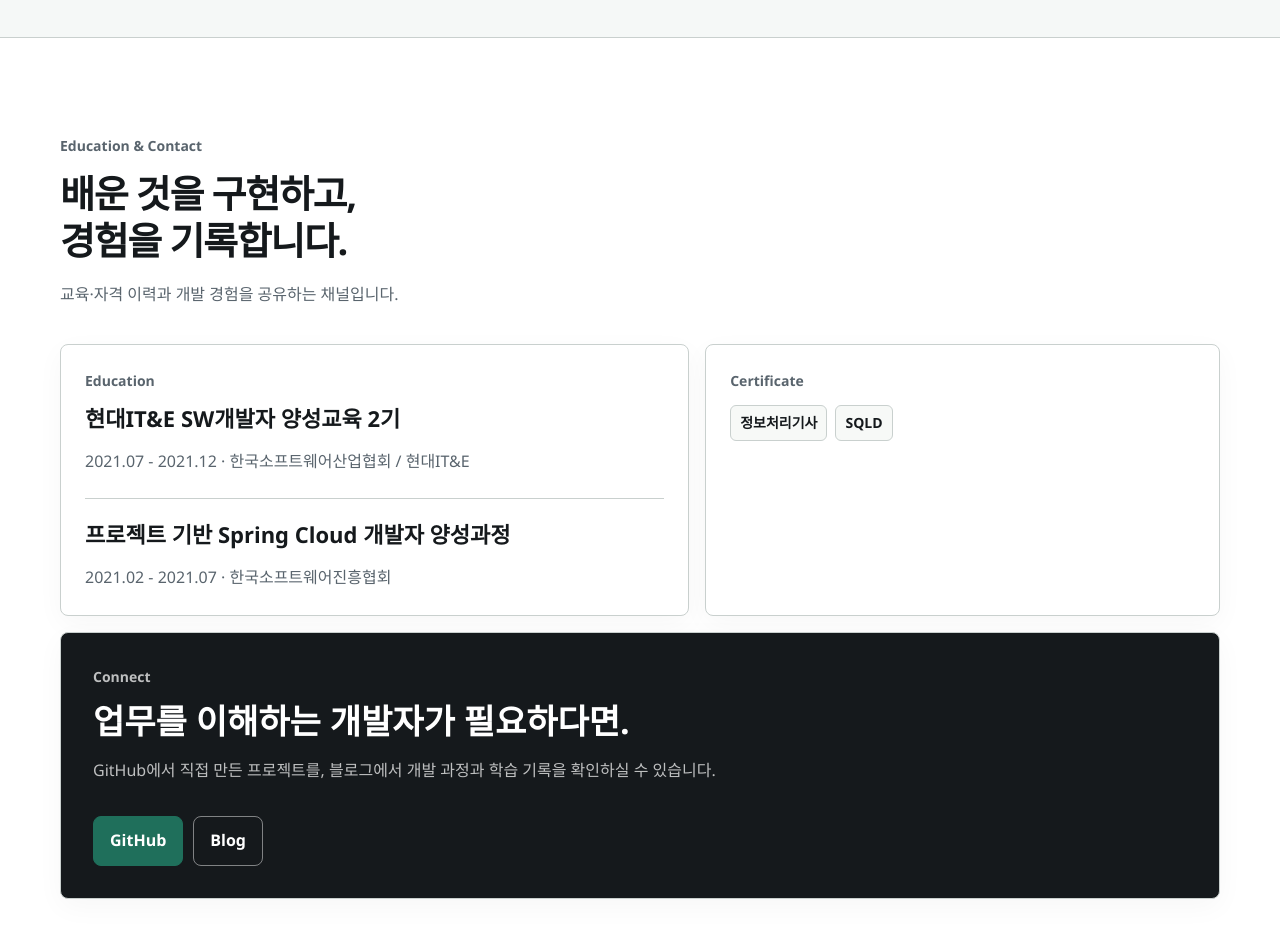
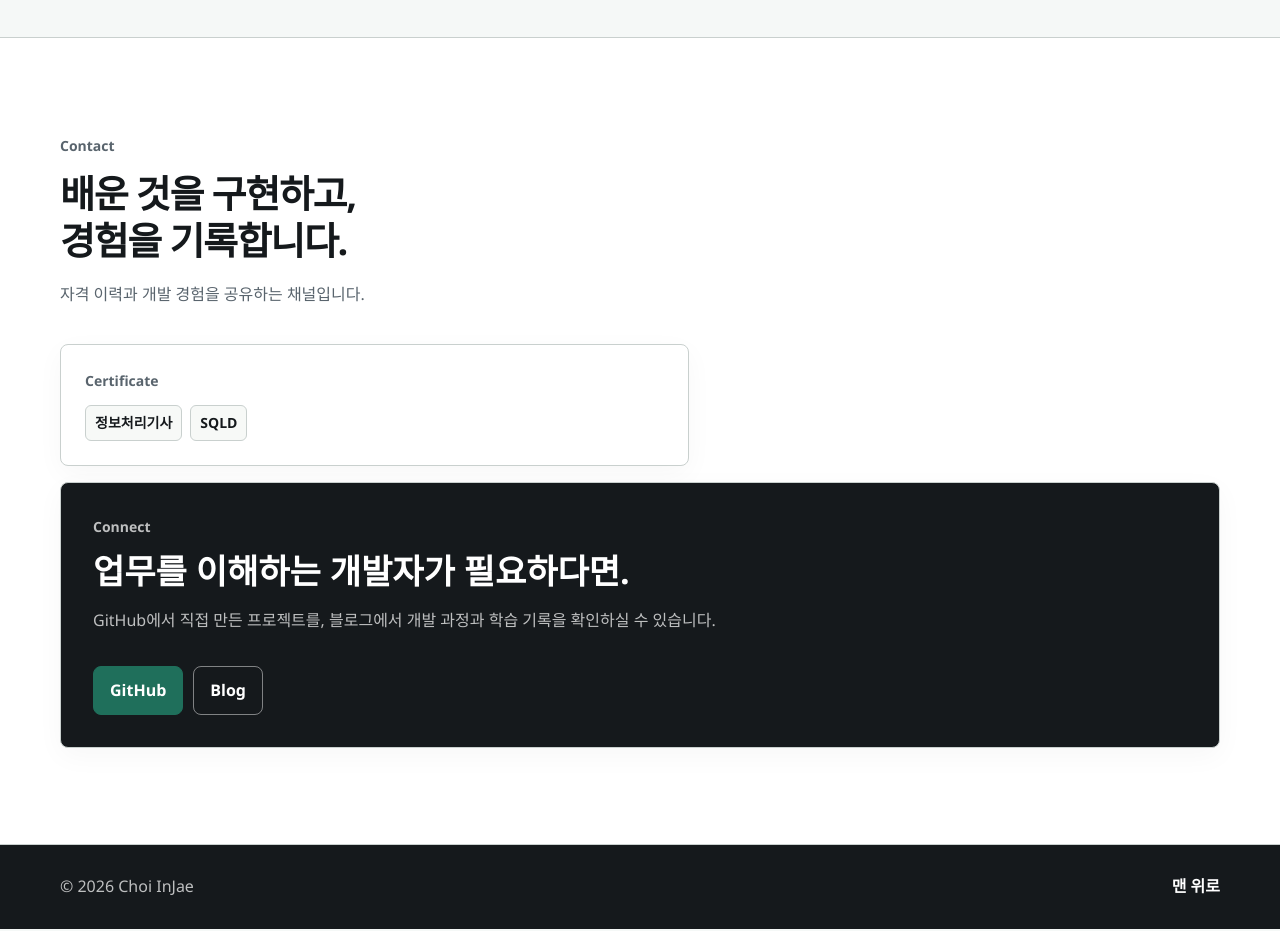
Before and after one commit to Chenjae-kr/portfolio, a plain HTML site: page index.html in a window 1280 px wide. Shown: the part 4220-5151 px from the top of the page. Drawn offline with Linux system fonts and the light colour scheme.

Commit message:
Temporarily comment out Education while retaining certificates and contact

```diff
--- a/index.html
+++ b/index.html
@@ -398,12 +398,13 @@
         <section class="section section-alt" id="contact">
             <div class="container contact-layout">
                 <div class="section-heading">
-                    <p class="eyebrow">Education & Contact</p>
+                    <p class="eyebrow"><!-- Education & -->Contact</p>
                     <h2>배운 것을 구현하고,<br>경험을 기록합니다.</h2>
-                    <p>교육·자격 이력과 개발 경험을 공유하는 채널입니다.</p>
+                    <p><!-- 교육· -->자격 이력과 개발 경험을 공유하는 채널입니다.</p>
                 </div>
 
                 <div class="contact-grid">
+                    <!-- Education: 다시 공개할 때 이 주석을 해제하세요.
                     <article class="info-card">
                         <p class="label">Education</p>
                         <h3>현대IT&amp;E SW개발자 양성교육 2기</h3>
@@ -412,6 +413,7 @@
                         <h3>프로젝트 기반 Spring Cloud 개발자 양성과정</h3>
                         <p>2021.02 - 2021.07 · 한국소프트웨어진흥협회</p>
                     </article>
+                    -->
 
                     <article class="info-card">
                         <p class="label">Certificate</p>
```
